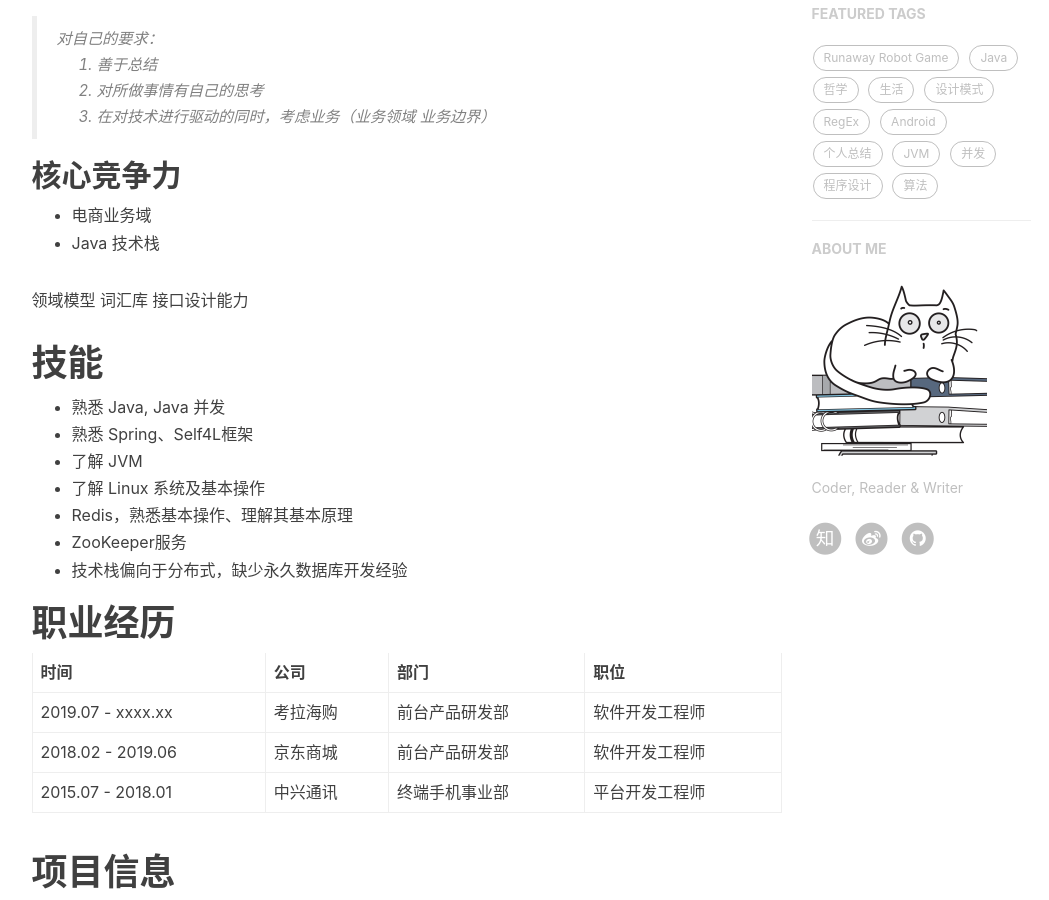
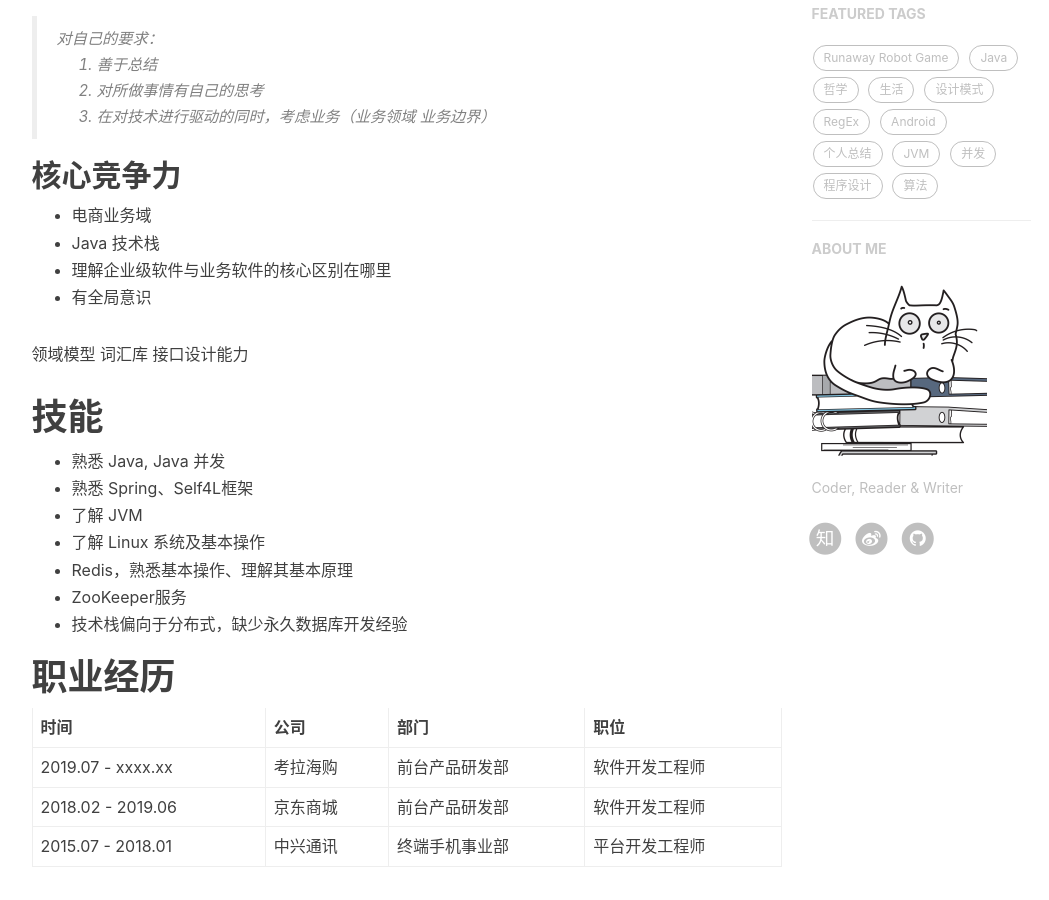
Before and after one commit to fxleyu/fxleyu.github.io, a Jekyll site: the page built from about.md, in a window 1280 px wide and 900 px high, scrolled down 422 px. Shown: the whole window, without its empty margins (136-1185 px from the left). Built offline with Jekyll 4.4.1, drawn with Linux system fonts in a browser that asks for light colours; nearby versions of some CDN libraries; comment, search, counter and statistics services are not loaded.

Commit message:
[ABOUT] 补充核心竞争力

```diff
--- a/about.md
+++ b/about.md
@@ -11,7 +11,8 @@ title: About
 ## 核心竞争力
 - 电商业务域
 - Java 技术栈
-
+- 理解企业级软件与业务软件的核心区别在哪里
+- 有全局意识
 
 领域模型
 词汇库
```
